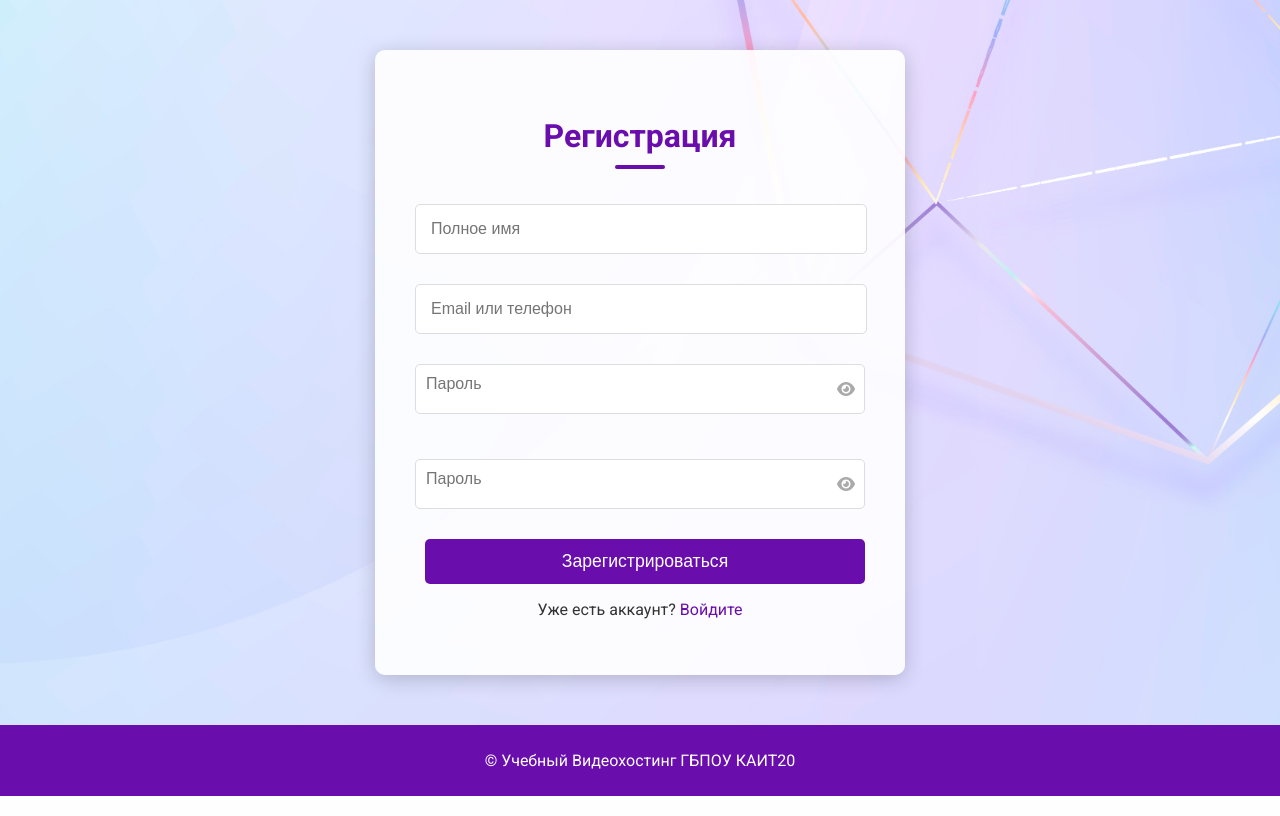
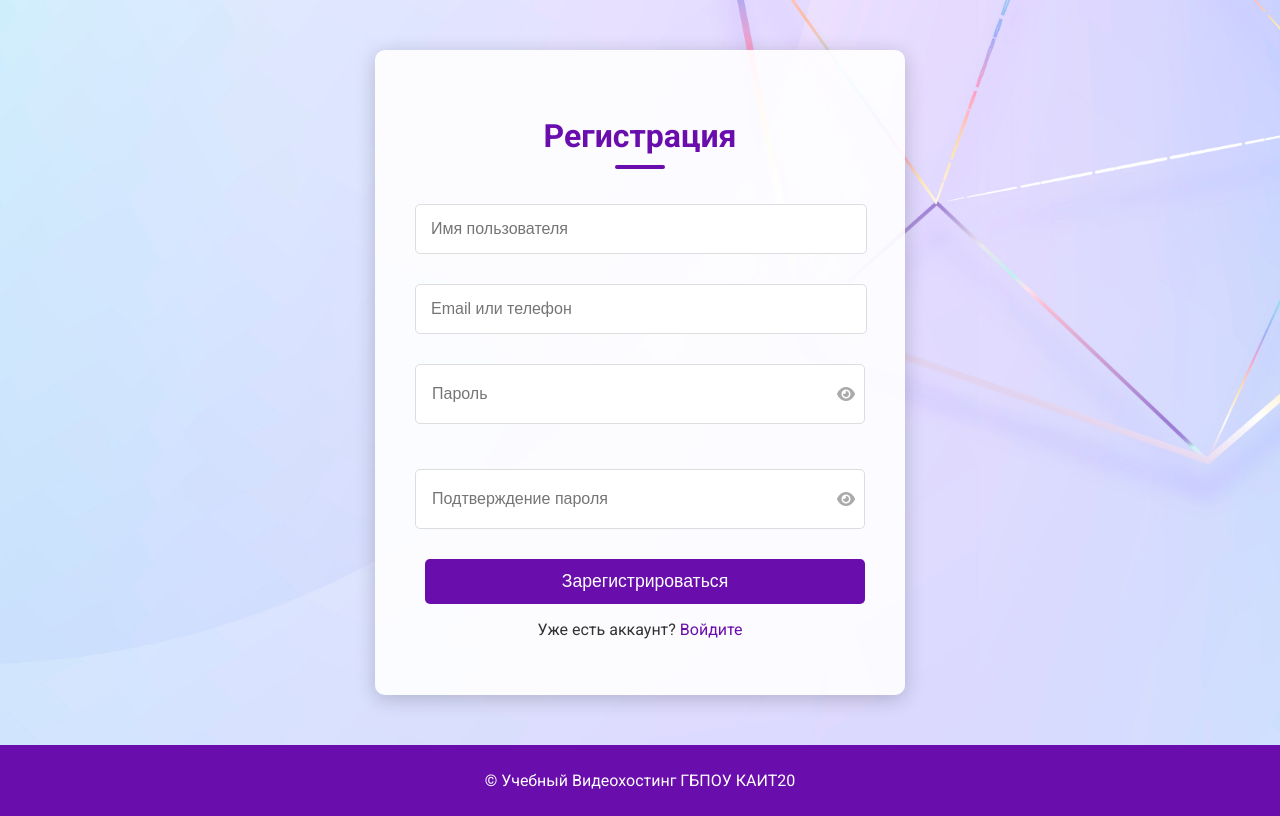
Before and after one commit to PeteMos/KAIT20_VideoHosting, a Flask app: page /register in a window 1280 px wide. Shown: the part 135-951 px from the top of the page. Run offline with Flask 3, Linux system fonts and the light colour scheme.

Commit message:
EditAppPy

```diff
--- a/app.py
+++ b/app.py
@@ -12,10 +12,9 @@ db = SQLAlchemy(app)
 
 class User(db.Model):
     id = db.Column(db.Integer, primary_key=True)
-    full_name = db.Column(db.String(150), nullable=False)
-    username = db.Column(db.String(150), unique=True, nullable=False)
-    email = db.Column(db.String(150), unique=True, nullable=False)
-    password = db.Column(db.String(150), nullable=False)
+    username = db.Column(db.String(80), unique=True, nullable=False)
+    email = db.Column(db.String(120), unique=True, nullable=False)
+    password = db.Column(db.String(128), nullable=False)
 
 @app.before_request
 def create_tables():
@@ -36,13 +35,15 @@ def login():
         login = request.form['login']
         password = request.form['password']
 
+        # Проверяем, является ли ввод email
         if re.match(r"[^@]+@[^@]+\.[^@]+", login):
             user = User.query.filter_by(email=login).first()
         else:
             user = User.query.filter_by(username=login).first()
 
+        # Проверяем, существует ли пользователь и правильный ли пароль
         if user and check_password_hash(user.password, password):
-            session['username'] = user.full_name
+            session['username'] = user.username
             flash('Вы успешно вошли в систему.', 'success')
             return redirect(url_for('index'))
         else:
@@ -53,40 +54,39 @@ def login():
 @app.route('/register', methods=['GET', 'POST'])
 def register():
     if request.method == 'POST':
-        full_name = request.form['full_name']
+        username = request.form['username']  # Получаем username из формы
         login = request.form['login']
         password = request.form['password']
         password_confirm = request.form['password_confirm']
 
-        if not re.match(r'^\S+\s+\S+$', full_name):
-            flash('Полное имя должно содержать как минимум имя и фамилию.')
+        if not username:  # Проверяем, что username не пустой
+            flash('Имя пользователя не может быть пустым.')
             return redirect(url_for('register'))
 
         if password != password_confirm:
             flash('Пароли не совпадают. Пожалуйста, попробуйте снова.')
             return redirect(url_for('register'))
 
+        existing_user = User.query.filter((User .email == login) | (User .username == username)).first()
+        if existing_user:
+            flash('Пользователь с указанным email или именем пользователя уже существует. Пожалуйста, используйте другой.')
+            return redirect(url_for('register'))
+
         hashed_password = generate_password_hash(password)
 
-        if re.match(r"[^@]+@[^@]+\.[^@]+", login):
-            existing_user = User.query.filter_by(email=login).first()
-        else:
-            existing_user = User.query.filter_by(username=login).first()
-
-        if existing_user:
-            flash('Пользователь с указанным email или номером телефона уже существует. Пожалуйста, используйте другой.')
-            return redirect(url_for('register'))
-
-        new_user = User(full_name=full_name, username=login, email=login if re.match(r"[^@]+@[^@]+\.[^@]+", login) else None, password=hashed_password)
+        # Создаем нового пользователя без поля full_name
+        new_user = User(username=username, email=login, password=hashed_password)
 
         try:
             db.session.add(new_user)
             db.session.commit()
-            session['username'] = new_user.full_name
+            session['username'] = new_user.username  # Сохраняем имя пользователя в сессии
             flash('Регистрация прошла успешно! Вы успешно вошли в систему.')
-            return redirect(url_for('index'))
+            return redirect(url_for('index'))  # Перенаправление на главную страницу
         except Exception as e:
-            flash('Произошла ошибка при регистрации. Пожалуйста, попробуйте позже.')
+            db.session.rollback()  # Откат транзакции в случае ошибки
+            print(f'Ошибка при регистрации: {e}')  # Вывод ошибки в консоль
+            flash(f'Произошла ошибка при регистрации: {e}. Пожалуйста, попробуйте позже.')
             return redirect(url_for('register'))
 
     return render_template('register.html')
@@ -97,7 +97,7 @@ def generate_reset_token(email):
 
 def verify_reset_token(token):
     try:
-        email = jwt.decode(token, app.config['SECRET_KEY'], algorithms=['HS256'])['reset_password']
+                email = jwt.decode(token, app.config['SECRET_KEY'], algorithms=['HS256'])['reset_password']
     except jwt.ExpiredSignatureError:
         return None
     except jwt.InvalidTokenError:
@@ -111,7 +111,7 @@ def reset_password_request():
         user = User.query.filter_by(email=email).first()
         if user:
             token = generate_reset_token(user.email)
-            # Можно будет добавить код для отправки email с токеном
+            # Здесь можно добавить код для отправки email с токеном
             # Например, с использованием Flask-Mail
             flash('Инструкции по сбросу пароля отправлены на ваш email.', 'info')
         else:
--- a/static/styles.css
+++ b/static/styles.css
@@ -446,7 +446,7 @@ p {
 
 .password-container input {
     width: 100%;
-    padding: 10px 40px 20px 10px; /* Отступы: сверху, справа для значка, снизу, слева */
+    padding: 20px 40px 20px 16px; /* Отступы: сверху, справа для значка, снизу, слева */
     box-sizing: border-box;
 }
 
--- a/templates/register.html
+++ b/templates/register.html
@@ -36,7 +36,7 @@
               {% endif %}
             {% endwith %}
             <form method="POST">
-                <input type="text" name="full_name" placeholder="Полное имя" required>
+                <input type="text" name="username" placeholder="Имя пользователя" required> <!-- Поле для username -->
                 <input type="text" name="login" placeholder="Email или телефон" required>
 
                 <div class="password-container">
@@ -46,8 +46,8 @@
                     </button>
                 </div>
                 <div class="password-container">
-                    <input type="password" id="password" name="password" placeholder="Пароль" required>
-                    <button type="button" class="toggle-password" onclick="togglePassword('password')">
+                    <input type="password" id="password_confirm" name="password_confirm" placeholder="Подтверждение пароля" required>
+                    <button type="button" class="toggle-password" onclick="togglePassword('password_confirm')">
                         <i class="fas fa-eye" id="eye-icon"></i>
                     </button>
                 </div>
```
Also changed, not shown: instance/users.db.
